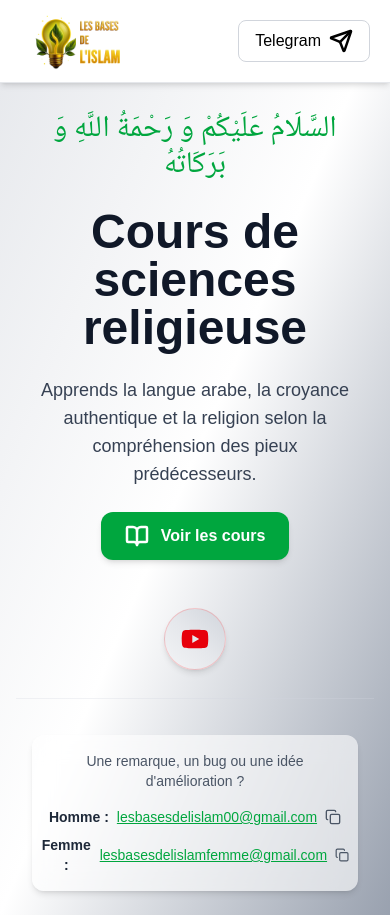
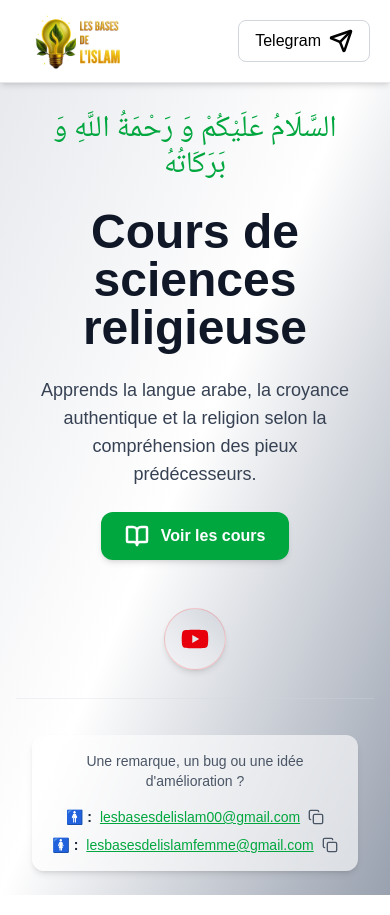
Before and after one commit to Abdelhadi-coder/Les_Bases_De_Islam, a React (Vite) app: page / in a window 390 px wide. Built offline with nearby package versions, Linux system fonts and the light colour scheme; a web font is replaced by a local one.

Commit message:
FIX : the responsive on phone

```diff
--- a/src/components/Footer.jsx
+++ b/src/components/Footer.jsx
@@ -2,8 +2,8 @@ import { Copy } from 'lucide-react';
 
 function Footer({ onCopy }) {
   const emails = [
-    { label: "Homme", email: "lesbasesdelislam00@gmail.com" },
-    { label: "Femme", email: "lesbasesdelislamfemme@gmail.com" },
+    { label: "🚹", email: "lesbasesdelislam00@gmail.com" },
+    { label: "🚺", email: "lesbasesdelislamfemme@gmail.com" },
   ];
 
   const handleCopy = (email) => {
```
